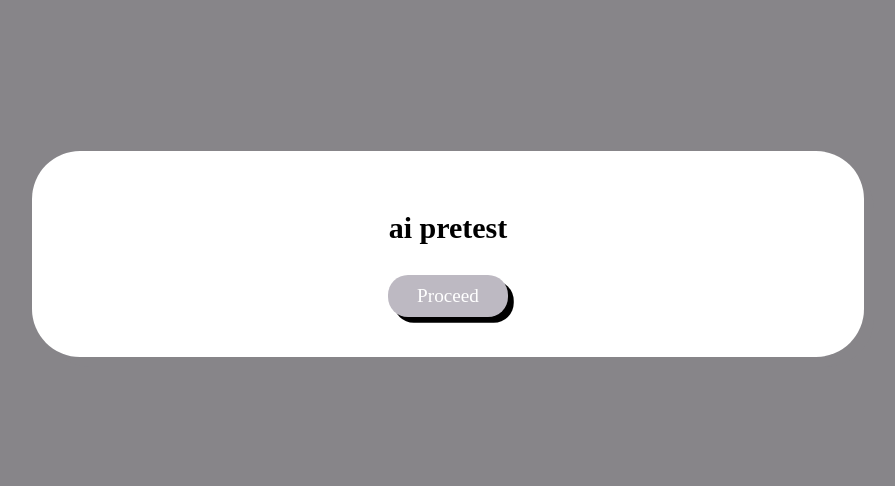
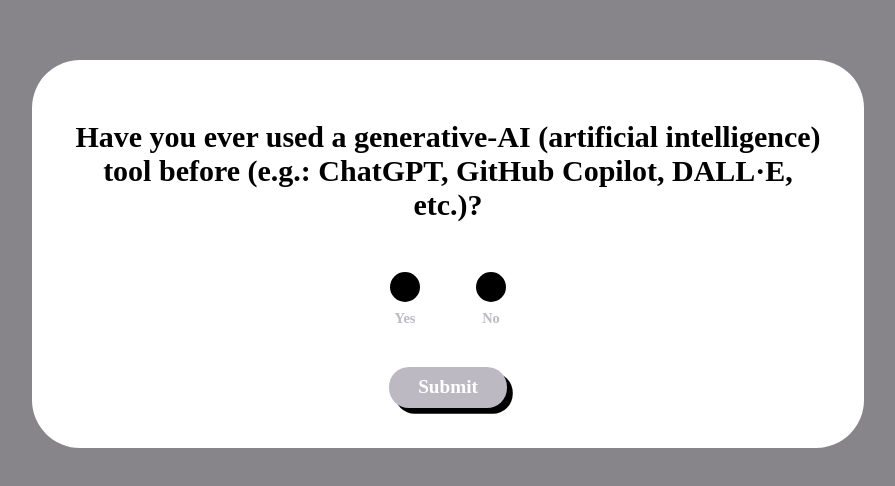
Before and after one commit to Santa-Clara-Imaginarium-Lab/human-ai, a React (Vite) app in the folder client/: page /ai-pretest in a window 1280 px wide. Shown: the part 146-632 px from the top of the page, without its empty margins (192-1087 px from the left). Built offline with nearby package versions, Linux system fonts and the light colour scheme; a web font is replaced by a local one.

Commit message:
Frontend: Prior Experience with AI

```diff
--- a/client/src/components/aiPretest/AiPretest.jsx
+++ b/client/src/components/aiPretest/AiPretest.jsx
@@ -1,21 +1,57 @@
-import React from 'react';
+import React, { useState } from 'react';
 import './AiPretest.css';
 import { useNavigate } from 'react-router-dom';
 
 function AiPretest() {
     const navigate = useNavigate();
+    const [selectedOption, setSelectedOption] = useState('');
+    const [showError, setShowError] = useState(false);
+
+    const handleOptionChange = (event) => {
+      setSelectedOption(event.target.value);
+      setShowError(false); // Hide error message if an option is selected
+    };
 
     const handleClick = () => {
-        navigate('/personality-questions');
+      if (!selectedOption) {
+        setShowError(true);
+        return;
+      }
+      if (selectedOption === "Yes") {
+        navigate('/ai-pretest-follow-up'); // Navigate to AiPretestFollowUp if "Yes" is selected
+      } else {
+        navigate('/personality-questions'); // Navigate to personality questions for "No"
+      }
     };
 
     return (
         <div className="container tutorial-container">
           <div className='survey-shadow-container'>
-          <h2 className="brief-subtitle">ai pretest</h2>
+          <h2 className="brief-subtitle">Have you ever used a generative-AI (artificial intelligence) tool before (e.g.: ChatGPT, GitHub Copilot, DALL·E, etc.)?</h2>
           <div className="brief-options">
-            <button className="no-button" onClick={handleClick}>Proceed</button>
+            <label className="option">
+              <input
+                type="radio"
+                value="Yes"
+                checked={selectedOption === "Yes"}
+                onChange={handleOptionChange}
+              />
+              <span className="circle"></span>
+              <p>Yes</p>
+            </label>
+            <label className="option">
+              <input
+                type="radio"
+                value="No"
+                checked={selectedOption === "No"}
+                onChange={handleOptionChange}
+              />
+              <span className="circle"></span>
+              <p>No</p>
+            </label>
           </div>
+          {showError && <p className="error-message">Please select an option before proceeding.</p>}
+          <button className="submit-button" onClick={handleClick}>Submit</button>
           </div>
         </div>
       );
--- /dev/null
+++ b/client/src/components/aiPretest/AiPretestFollowUp.jsx
@@ -0,0 +1,42 @@
+import React, { useState } from 'react';
+import './AiPretest.css';
+import { useNavigate } from 'react-router-dom';
+
+function AiPretestFollowUp() {
+    const navigate = useNavigate();
+    const [showError, setShowError] = useState(false);
+    const [freeResponse, setFreeResponse] = useState(''); // State for free response input
+
+    const handleFreeResponseChange = (event) => {
+      setFreeResponse(event.target.value); // Update free response state
+    };
+
+    const handleClick = () => {
+      if (!freeResponse) { // Check if either is empty
+        setShowError(true);
+        return;
+      }
+      navigate('/personality-questions');
+    };
+
+    return (
+        <div className="container tutorial-container">
+          <div className='survey-shadow-container'>
+          <h2 className="brief-subtitle">About how many times per day do you use generative AI?</h2>
+          <div className="ans-textbox">
+              <input
+                type="text"
+                placeholder="Type your answer here..."
+                className="userid-input"
+                value={freeResponse} // Bind the input value to state
+                onChange={handleFreeResponseChange} // Handle input changes
+              />
+          </div>
+          {showError && <p className="error-message">Please provide an answer before proceeding.</p>}
+          <button className="submit-button" onClick={handleClick}>Submit</button>
+          </div>
+        </div>
+      );
+}
+
+export default AiPretestFollowUp;
--- a/client/src/main.jsx
+++ b/client/src/main.jsx
@@ -23,6 +23,7 @@ import Login from './components/login/Login.jsx'
 import Brief from './components/brief/Brief.jsx'
 import ConsentForm from './components/consentForm/ConsentForm.jsx'
 import AiPretest from './components/aiPretest/AiPretest.jsx'
+import AiPretestFollowUp from './components/aiPretest/AiPretestFollowUp.jsx';
 import PersonalityQuestions from './components/personalityQuestions/PersonalityQuestions.jsx'
 import DemographicQuestions from './components/demographicQuestions/DemographicQuestions.jsx'
 import Pregame from './components/pregame/Pregame.jsx'
@@ -80,6 +81,10 @@ function MainApp() {
         {
           path: "/ai-pretest",
           element: <AiPretest />,
+        },
+        {
+          path: "/ai-pretest-follow-up",
+          element: <AiPretestFollowUp />,
         },
         {
           path: "/personality-questions",
```
